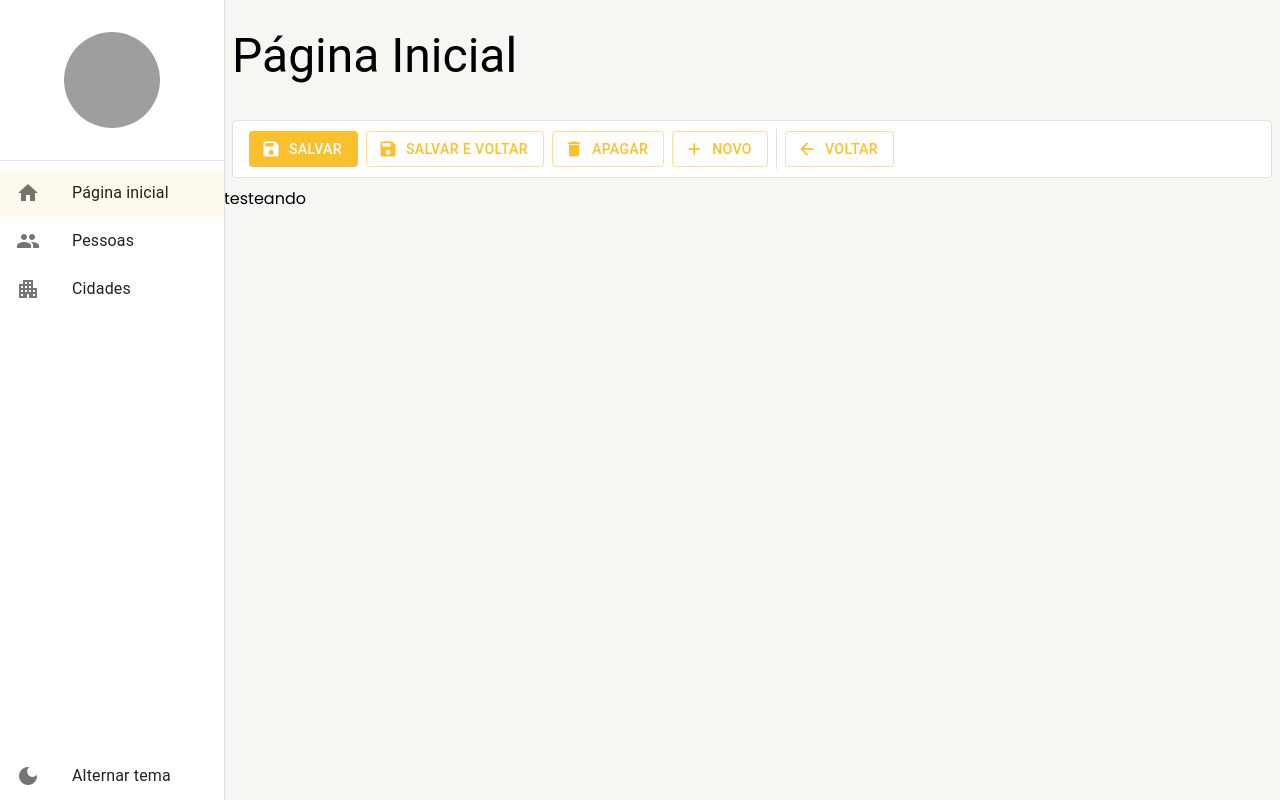
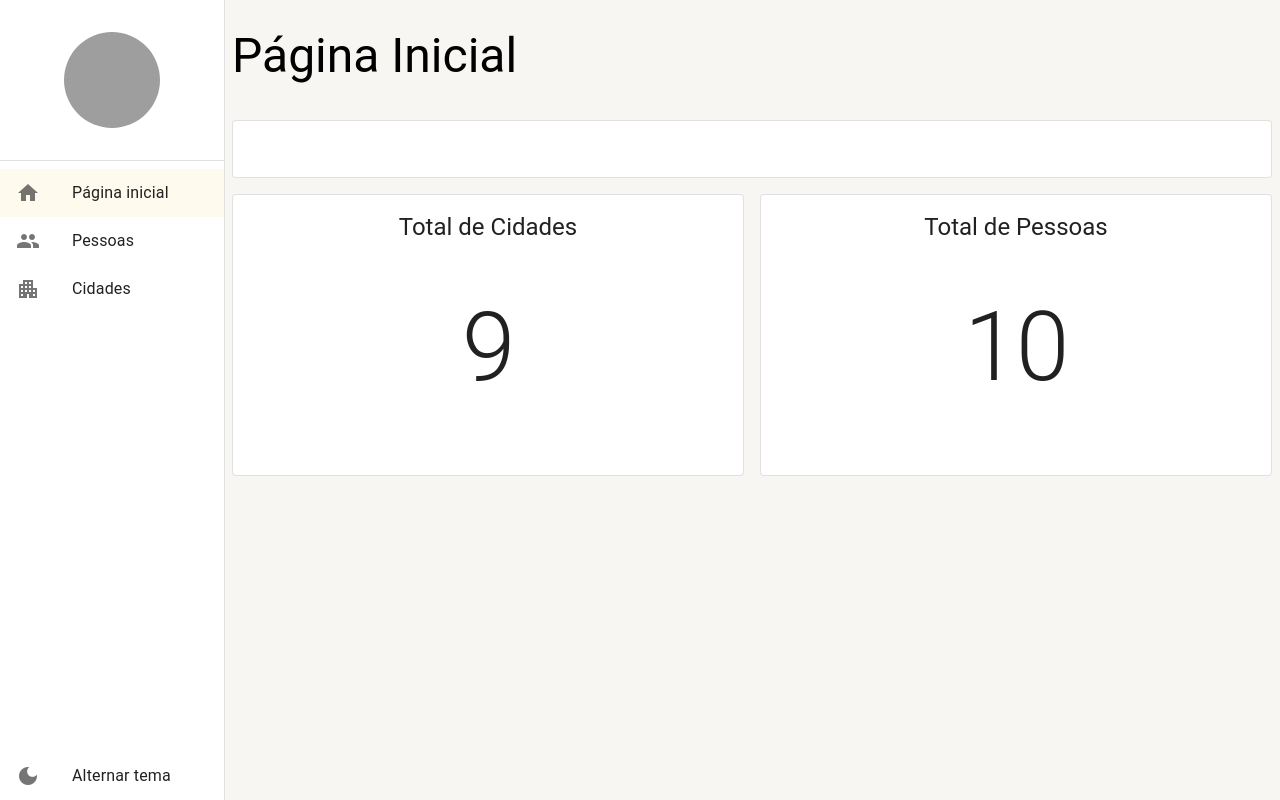
Before and after one commit to pauloh-andrade/crud-next-material-ui5, a Next.js app: page / in a window 1280 px wide. Built offline with nearby package versions, Linux system fonts and the light colour scheme; data requests are answered from the project's data file; grey boxes are pictures that could not be loaded.

Commit message:
feat: home page

```diff
--- a/mock/database.json
+++ b/mock/database.json
@@ -59,20 +59,6 @@
 			"nome": "Paulo",
 			"nomeCompleto": "Pedro Henrique",
 			"email": "pauloh8755@gmail.com"
-    },
-    {
-      "29": "",
-      "id": 30
-    },
-    {
-      "29": "",
-      "id": 31
-    },
-    {
-      "nomeCompleto": "Paulo teste",
-      "email": "teste@emailpaulo.com",
-      "cidadeId": 2,
-      "id": 32
 		}
 	],
 	"cidades": [
--- a/src/pages/dashboard/Dashboard.jsx
+++ b/src/pages/dashboard/Dashboard.jsx
@@ -1,10 +1,73 @@
-import { FerramentasDeDetalhe } from '../../componnents';
+import { Box, Card, CardContent, Grid, Typography } from '@mui/material';
+import { useEffect, useState } from 'react';
+import { CidadeService } from '../../services/api/cidades/CidadesService';
+import { PessoaService } from '../../services/api/pessoas/PessoasService';
+import { FerramentasDaListagem } from '../../componnents';
 import LayoutBase from '../../layout/LayoutBase';
 
 const Dashboard = () => {
+	const [isLoadingCidades, setIsLoadingCidades] = useState(true);
+	const [totalCountCidades, setTotalCountCidades] = useState(0);
+
+	const [isLoadingPessoas, setIsLoadingPessoas] = useState(true);
+	const [totalCountPessoas, setTotalCountPessoas] = useState(0);
+
+	useEffect(() => {
+		setIsLoadingCidades(true);
+		setIsLoadingPessoas(true);
+
+		CidadeService.getAll(1).then(result => {
+			setIsLoadingCidades(false);
+			if (result instanceof Error) {
+				alert(result.message);
+			} else {
+				setTotalCountCidades(result.totalCount);
+			}
+		});
+
+		PessoaService.getAll(1).then(result => {
+			setIsLoadingPessoas(false);
+			if (result instanceof Error) {
+				alert(result.message);
+			} else {
+				setTotalCountPessoas(result.totalCount);
+			}
+		});
+	}, []);
 	return (
-		<LayoutBase titulo="Página Inicial" barraDeFerramentas={<FerramentasDeDetalhe mostrarBotaoSalvarEVoltar />}>
-			testeando
+		<LayoutBase titulo="Página Inicial" barraDeFerramentas={<FerramentasDaListagem mostrarBotaoNovo={false} />}>
+			<Box width="100%" display="flex">
+				<Grid container margin={1}>
+					<Grid item container spacing={2}>
+						<Grid item xs={12} sm={12} md={12} lg={6} xl={6}>
+							<Card variant="outlined">
+								<CardContent>
+									<Typography variant="h5" align="center">
+										Total de Cidades
+									</Typography>
+									<Box padding={6} display="flex" justifyContent="center" alignItems="center">
+										{!isLoadingCidades && <Typography variant="h1">{totalCountCidades}</Typography>}
+										{isLoadingCidades && <Typography variant="h6">Carregando...</Typography>}
+									</Box>
+								</CardContent>
+							</Card>
+						</Grid>
+						<Grid item xs={12} sm={12} md={12} lg={6} xl={6}>
+							<Card variant="outlined">
+								<CardContent>
+									<Typography variant="h5" align="center">
+										Total de Pessoas
+									</Typography>
+									<Box padding={6} display="flex" justifyContent="center" alignItems="center">
+										{!isLoadingPessoas && <Typography variant="h1">{totalCountPessoas}</Typography>}
+										{isLoadingPessoas && <Typography variant="h6">Carregando...</Typography>}
+									</Box>
+								</CardContent>
+							</Card>
+						</Grid>
+					</Grid>
+				</Grid>
+			</Box>
 		</LayoutBase>
 	);
 };
```
Lines whose indentation alone changed are shown as unchanged.
